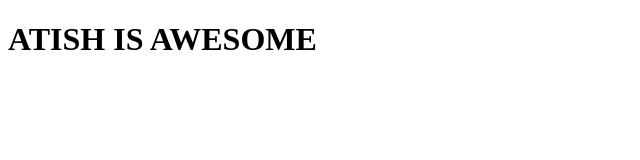
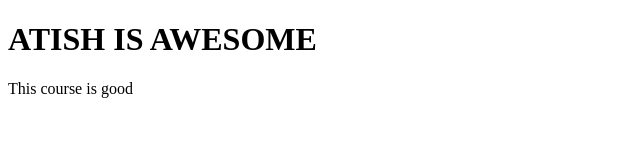
Before and after one commit to atish676/Git-Test, a website: page index.html in a window 1280 px wide. Shown: the whole page, without its empty margins (0-640 px from the left). Drawn offline with Linux system fonts and the light colour scheme.

Commit message:
new commit

```diff
--- a/index.html
+++ b/index.html
@@ -5,5 +5,6 @@
 		</head>
 		<body>
 			<h1>ATISH IS AWESOME</h1>
+			<p>This course is good</p>
 		</body>
 	</html>
```
Also changed, not shown: package.json (added, +24 -0 lines), 3 other files.
